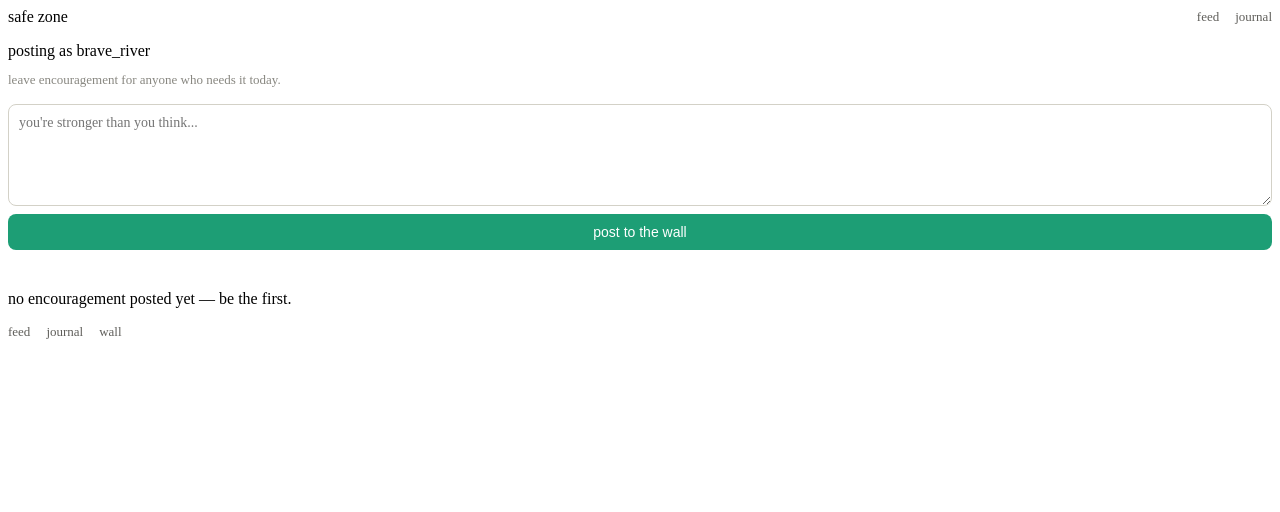
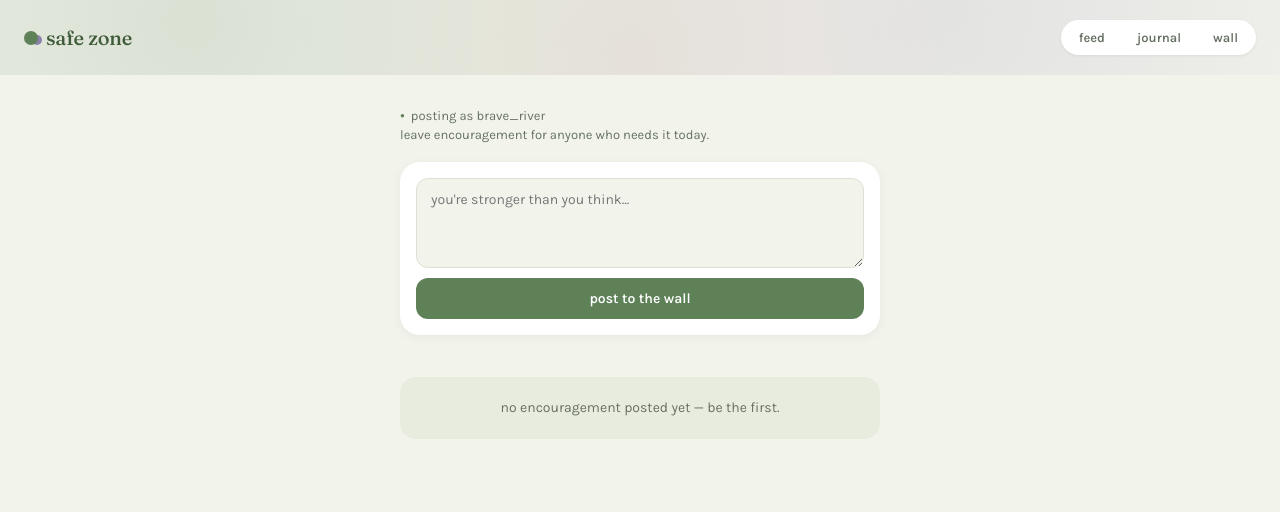
Before and after one commit to alexamgreat/safe-zone-app, a Flask app: page /wall in a window 1280 px wide. Shown: the top 512 px of the page. Run offline with Flask 3, Linux system fonts and the light colour scheme; data comes from the database, SQL or seed files in the repository; data that the repository does not hold is empty.

Commit message:
style: full visual redesign (canopy header, sage/dusk palette, Fraunces + Karla type)

```diff
--- a/app/static/css/style.css
+++ b/app/static/css/style.css
@@ -1,188 +1,359 @@
+@import url('https://fonts.googleapis.com/css2?family=Fraunces:opsz,wght@9..144,400;9..144,500;9..144,600&family=Karla:wght@400;500;600;700&display=swap');
+
+:root {
+  --bg: #F2F4EC;
+  --surface: #FFFFFF;
+  --surface-soft: #E8ECDF;
+  --ink: #263025;
+  --ink-soft: #667062;
+  --sage: #5F8158;
+  --sage-deep: #3F5B3A;
+  --dusk: #8A81AC;
+  --rose: #D98A82;
+  --mist: #DCE1D2;
+}
+
+* {
+  box-sizing: border-box;
+}
+
+body {
+  margin: 0;
+  font-family: 'Karla', sans-serif;
+  background: var(--bg);
+  color: var(--ink);
+  -webkit-font-smoothing: antialiased;
+}
+
+h1, h2, .logo {
+  font-family: 'Fraunces', serif;
+  font-weight: 500;
+  letter-spacing: -0.01em;
+}
+
+/* --- header / signature canopy element --- */
+.header {
+  position: relative;
+  display: flex;
+  align-items: center;
+  justify-content: space-between;
+  padding: 20px 24px;
+  overflow: hidden;
+  background:
+    radial-gradient(circle at 15% 30%, rgba(95,129,88,0.16), transparent 55%),
+    radial-gradient(circle at 75% 20%, rgba(138,129,172,0.14), transparent 50%),
+    radial-gradient(circle at 50% 80%, rgba(217,138,130,0.10), transparent 55%);
+}
+
+.logo {
+  font-size: 20px;
+  color: var(--sage-deep);
+  display: flex;
+  align-items: center;
+  gap: 8px;
+}
+
+.logo::before {
+  content: "";
+  width: 14px;
+  height: 14px;
+  border-radius: 50%;
+  background: var(--sage);
+  box-shadow: 6px 2px 0 -2px var(--dusk);
+}
+
+.nav {
+  display: flex;
+  gap: 4px;
+  background: var(--surface);
+  padding: 4px;
+  border-radius: 999px;
+  box-shadow: 0 1px 3px rgba(38,48,37,0.08);
+}
+
+.nav a {
+  font-size: 13px;
+  font-weight: 600;
+  color: var(--ink-soft);
+  text-decoration: none;
+  padding: 6px 14px;
+  border-radius: 999px;
+  transition: background 0.15s ease, color 0.15s ease;
+}
+
+.nav a:hover {
+  background: var(--surface-soft);
+  color: var(--ink);
+}
+
+.content {
+  max-width: 520px;
+  margin: 0 auto;
+  padding: 28px 20px 60px;
+}
+
+.identity {
+  font-size: 13px;
+  color: var(--ink-soft);
+  margin: 0 0 4px;
+  display: inline-flex;
+  align-items: center;
+  gap: 6px;
+}
+
+.identity::before {
+  content: "●";
+  color: var(--sage);
+  font-size: 8px;
+}
+
+.journal-note {
+  font-size: 13px;
+  color: var(--ink-soft);
+  margin: 0 0 20px;
+}
+
+.flash {
+  background: #FBEAE7;
+  color: #9A4A3E;
+  padding: 12px 16px;
+  border-radius: 12px;
+  font-size: 13px;
+  margin-bottom: 16px;
+}
+
+/* --- forms --- */
 .post-form {
   display: flex;
   flex-direction: column;
-  gap: 8px;
-  margin-bottom: 24px;
+  gap: 10px;
+  margin-bottom: 28px;
+  background: var(--surface);
+  padding: 16px;
+  border-radius: 20px;
+  box-shadow: 0 2px 10px rgba(38,48,37,0.06);
 }
 
 .post-form select,
 .post-form textarea {
-  padding: 10px;
-  border: 1px solid #D3D1C7;
-  border-radius: 8px;
-  font-family: inherit;
+  padding: 12px 14px;
+  border: 1px solid var(--mist);
+  border-radius: 12px;
+  font-family: 'Karla', sans-serif;
   font-size: 14px;
+  background: var(--bg);
+  color: var(--ink);
 }
 
 .post-form textarea {
-  min-height: 80px;
+  min-height: 90px;
   resize: vertical;
 }
 
-.post-form button {
-  padding: 10px;
+.post-form select:focus,
+.post-form textarea:focus,
+input:focus {
+  outline: 2px solid var(--sage);
+  outline-offset: 1px;
+}
+
+.post-form button,
+.encourage-form button {
+  padding: 12px;
   border: none;
-  border-radius: 8px;
-  background: #1D9E75;
+  border-radius: 12px;
+  background: var(--sage);
   color: white;
+  font-family: 'Karla', sans-serif;
+  font-weight: 600;
   font-size: 14px;
   cursor: pointer;
+  transition: background 0.15s ease;
 }
 
+.post-form button:hover,
+.encourage-form button:hover {
+  background: var(--sage-deep);
+}
+
+/* --- feed / cards --- */
 .feed {
   display: flex;
   flex-direction: column;
-  gap: 12px;
+  gap: 14px;
 }
 
 .post-card {
-  background: white;
-  border: 1px solid #E3E1D9;
-  border-radius: 12px;
-  padding: 14px;
+  background: var(--surface);
+  border-radius: 18px;
+  padding: 18px;
+  box-shadow: 0 2px 10px rgba(38,48,37,0.06);
+  animation: rise 0.25s ease;
+}
+
+@keyframes rise {
+  from { opacity: 0; transform: translateY(6px); }
+  to { opacity: 1; transform: translateY(0); }
 }
 
 .post-meta {
-  font-size: 12px;
-  color: #888780;
-  margin: 0 0 6px;
+  font-size: 11px;
+  font-weight: 600;
+  text-transform: uppercase;
+  letter-spacing: 0.06em;
+  color: var(--sage-deep);
+  background: var(--surface-soft);
+  display: inline-block;
+  padding: 4px 10px;
+  border-radius: 999px;
+  margin: 0 0 10px;
 }
 
 .post-body {
+  font-size: 15px;
+  line-height: 1.65;
+  margin: 0;
+  color: var(--ink);
+}
+
+.placeholder {
   font-size: 14px;
   line-height: 1.6;
-  margin: 0;
+  color: var(--ink-soft);
+  background: var(--surface-soft);
+  padding: 20px;
+  border-radius: 16px;
+  text-align: center;
 }
 
-.flash {
-  background: #FAECE7;
-  color: #712B13;
-  padding: 10px 14px;
-  border-radius: 8px;
-  font-size: 13px;
-  margin-bottom: 16px;
-}
-
+/* --- encouragements --- */
 .encouragements {
-  margin: 10px 0;
-  padding-top: 10px;
-  border-top: 1px solid #E3E1D9;
+  margin: 12px 0;
+  padding-top: 12px;
+  border-top: 1px solid var(--mist);
 }
 
 .encouragement {
   font-size: 13px;
-  color: #444441;
-  background: #F1EFE8;
-  padding: 8px 10px;
-  border-radius: 8px;
+  color: var(--ink);
+  background: var(--surface-soft);
+  padding: 10px 12px;
+  border-radius: 12px;
   margin: 0 0 6px;
 }
 
 .encourage-form {
   display: flex;
   gap: 8px;
-  margin-top: 8px;
+  margin-top: 10px;
 }
 
 .encourage-form input {
   flex: 1;
-  padding: 8px 10px;
-  border: 1px solid #D3D1C7;
-  border-radius: 8px;
+  padding: 10px 12px;
+  border: 1px solid var(--mist);
+  border-radius: 12px;
   font-size: 13px;
+  font-family: 'Karla', sans-serif;
 }
 
 .encourage-form button {
-  padding: 8px 14px;
-  border: none;
-  border-radius: 8px;
-  background: #534AB7;
-  color: white;
-  font-size: 13px;
-  cursor: pointer;
+  padding: 10px 16px;
+  background: var(--dusk);
 }
 
+.encourage-form button:hover {
+  background: #6F6791;
+}
+
+/* --- wall reactions --- */
+.reactions {
+  display: flex;
+  gap: 6px;
+  flex-wrap: wrap;
+  margin-top: 12px;
+}
+
+.reaction-form button {
+  font-size: 12px;
+  font-weight: 600;
+  padding: 7px 12px;
+  border: 1px solid var(--mist);
+  border-radius: 999px;
+  background: var(--surface);
+  color: var(--ink-soft);
+  cursor: pointer;
+  transition: all 0.15s ease;
+}
+
+.reaction-form button:hover {
+  border-color: var(--dusk);
+  color: var(--dusk);
+  background: var(--surface-soft);
+}
+
+/* --- crisis resources --- */
 .crisis-box {
-  background: white;
-  border: 1px solid #E3E1D9;
-  border-radius: 12px;
-  padding: 24px 20px;
+  background: var(--surface);
+  border-radius: 20px;
+  padding: 28px 22px;
+  box-shadow: 0 2px 14px rgba(38,48,37,0.08);
+}
+
+.breathing-dot {
+  width: 40px;
+  height: 40px;
+  border-radius: 50%;
+  background: var(--sage);
+  margin: 0 auto 20px;
+  animation: breathe 4s ease-in-out infinite;
+}
+
+@keyframes breathe {
+  0%, 100% { transform: scale(1); opacity: 0.7; }
+  50% { transform: scale(1.4); opacity: 1; }
 }
 
 .crisis-box h2 {
-  font-size: 18px;
+  font-size: 20px;
   margin: 0 0 10px;
+  color: var(--sage-deep);
 }
 
 .crisis-box p {
   font-size: 14px;
-  line-height: 1.6;
-  color: #444441;
+  line-height: 1.65;
+  color: var(--ink);
 }
 
 .crisis-resource {
-  background: #F1EFE8;
-  border-radius: 8px;
-  padding: 12px 14px;
+  background: var(--surface-soft);
+  border-radius: 14px;
+  padding: 14px 16px;
   margin: 14px 0;
 }
 
 .crisis-resource-title {
-  font-weight: 600;
+  font-weight: 700;
   margin: 0 0 4px;
   font-size: 14px;
+  color: var(--sage-deep);
 }
 
 .crisis-note {
   font-size: 12px;
-  color: #888780;
+  color: var(--ink-soft);
 }
 
 .crisis-back {
   display: inline-block;
-  margin-top: 16px;
-  color: #1D9E75;
+  margin-top: 18px;
+  color: var(--sage);
+  font-weight: 600;
   font-size: 14px;
   text-decoration: none;
 }
-.nav {
-  display: flex;
-  gap: 16px;
+
+@media (prefers-reduced-motion: reduce) {
+  * { animation: none !important; transition: none !important; }
 }
-
-.nav a {
-  font-size: 13px;
-  color: #5F5E5A;
-  text-decoration: none;
-}
-
-.header {
-  display: flex;
-  align-items: center;
-  justify-content: space-between;
-}
-
-.journal-note {
-  font-size: 13px;
-  color: #888780;
-  margin: -4px 0 16px;
-}
-.reactions {
-  display: flex;
-  gap: 6px;
-  flex-wrap: wrap;
-  margin-top: 10px;
-}
-
-.reaction-form button {
-  font-size: 12px;
-  padding: 6px 10px;
-  border: 1px solid #D3D1C7;
-  border-radius: 20px;
-  background: white;
-  cursor: pointer;
-}
-
-.reaction-form button:hover {
-  background: #F1EFE8;
-}
--- a/app/templates/base.html
+++ b/app/templates/base.html
@@ -4,6 +4,7 @@
   <meta charset="UTF-8">
   <meta name="viewport" content="width=device-width, initial-scale=1.0">
   <title>Safe Zone</title>
+  <link rel="preconnect" href="https://fonts.googleapis.com">
   <link rel="stylesheet" href="{{ url_for('static', filename='css/style.css') }}">
 </head>
 <body>
@@ -12,6 +13,7 @@
     <nav class="nav">
       <a href="/">feed</a>
       <a href="/journal">journal</a>
+      <a href="/wall">wall</a>
     </nav>
   </header>
 
@@ -21,8 +23,3 @@
 
 </body>
 </html>
-<nav class="nav">
-      <a href="/">feed</a>
-      <a href="/journal">journal</a>
-      <a href="/wall">wall</a>
-    </nav>
--- a/app/templates/crisis_resources.html
+++ b/app/templates/crisis_resources.html
@@ -2,7 +2,7 @@
 
 {% block content %}
   <div class="crisis-box">
-    <h2>you don't have to go through this alone</h2>
+    <div class="breathing-dot"></div>
     <p>
       what you shared matters, and it sounds like you might be going
       through something really hard right now. please reach out to
```
